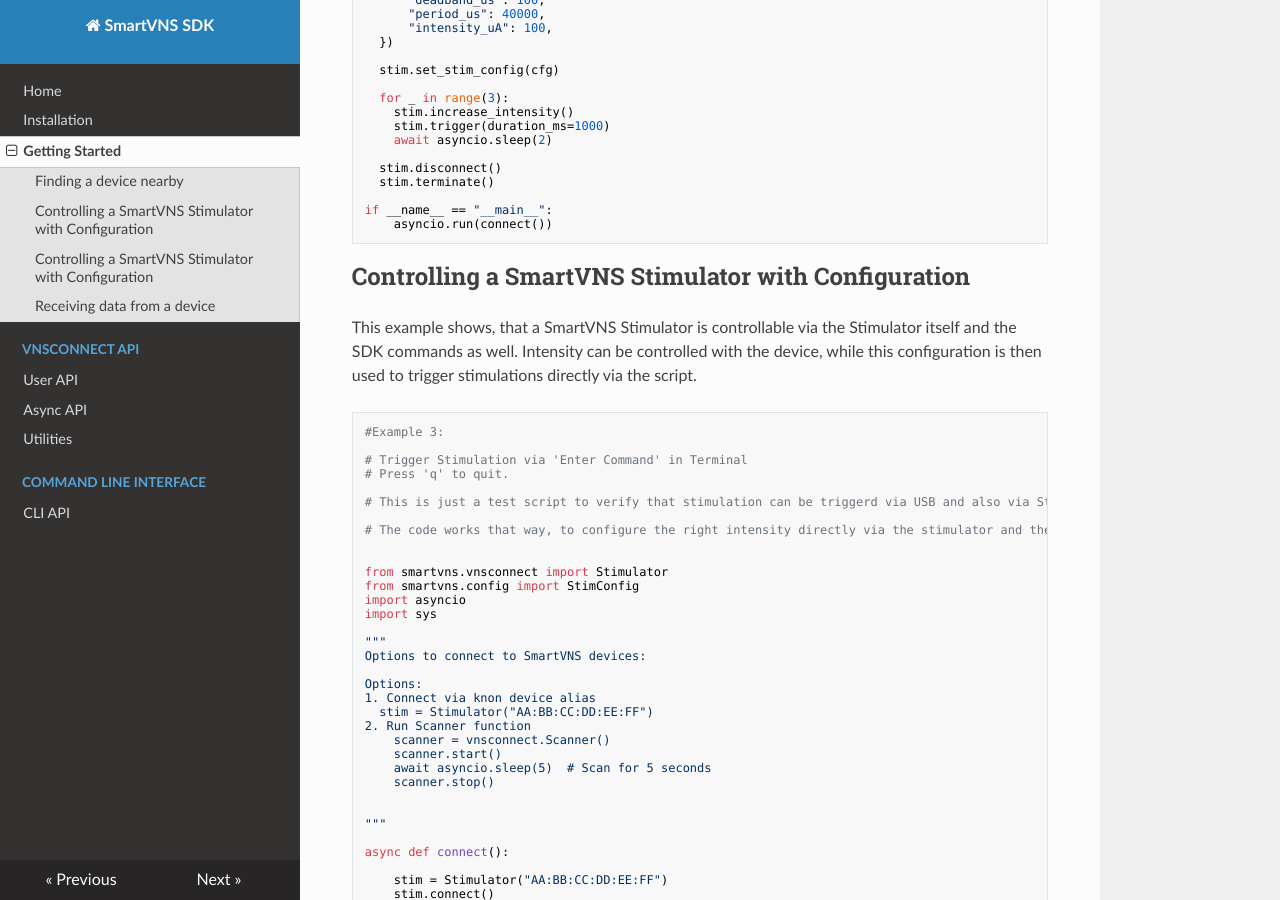
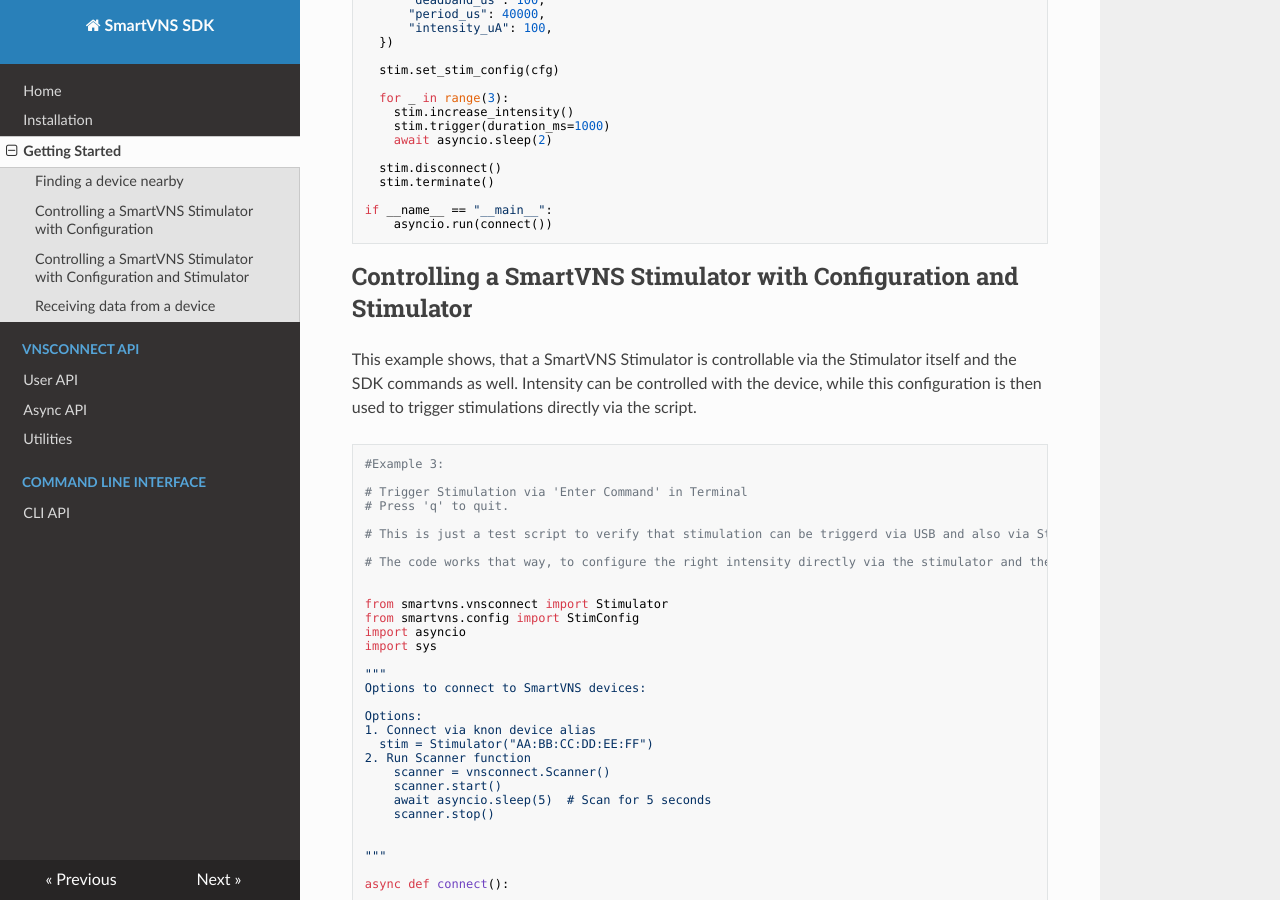
Before and after one commit to skaaltec/smartvns-sdk, an MkDocs documentation site: the page built from docs/getting-started.md, in a window 1280 px wide and 900 px high, scrolled down 1180 px. Built offline with MkDocs 1.6.1, drawn with Linux system fonts in a browser that asks for light colours; nearby versions of some CDN libraries.

Commit message:
Changed stimulator example code (triggering stimulation while changing configuration on device) and documentation

````diff
--- a/docs/getting-started.md
+++ b/docs/getting-started.md
@@ -83,7 +83,7 @@
 if __name__ == "__main__":
     asyncio.run(connect())
 ```
-## Controlling a SmartVNS Stimulator with Configuration
+## Controlling a SmartVNS Stimulator with Configuration and Stimulator
 This example shows, that a SmartVNS Stimulator is controllable via the Stimulator itself and the SDK commands as well.
 Intensity can be controlled with the device, while this configuration is then used to trigger stimulations directly via the script.
 ```python
````
